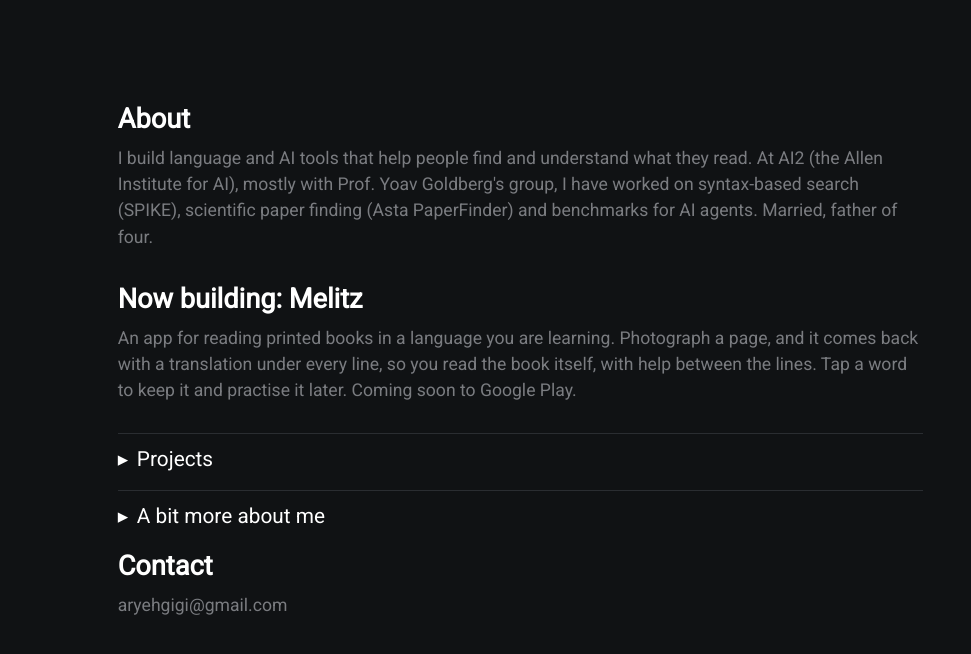
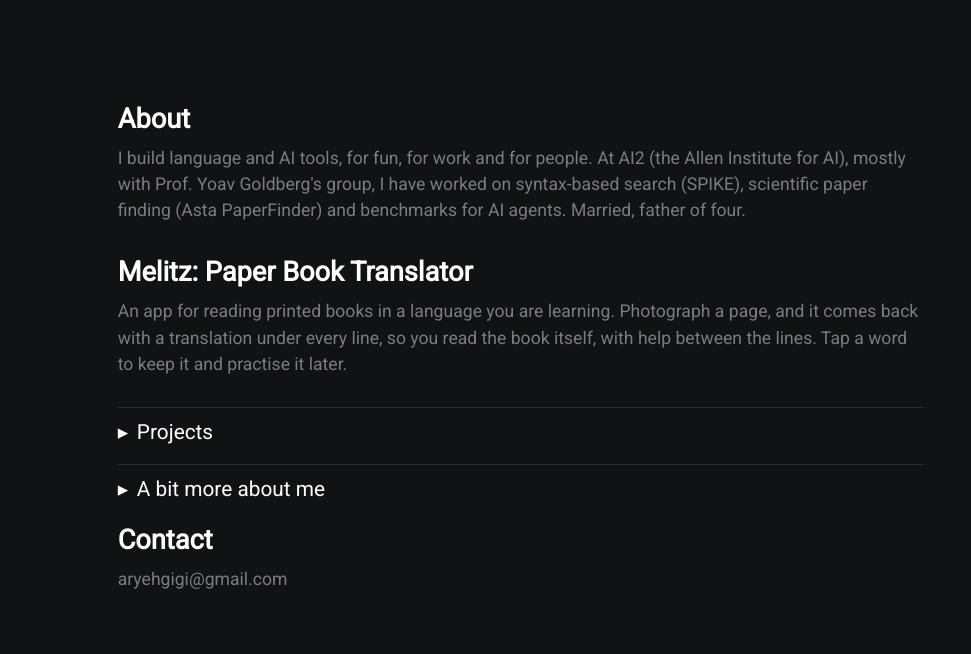
Before and after one commit to aryehgigi/aryehgigi.github.io, a plain HTML site: page index.html in a window 1280 px wide. Shown: the full height of the page, 309-1280 px from the left. Drawn offline with Linux system fonts and the light colour scheme.

Commit message:
About: the owner's words; Melitz under its store title
Co-Authored-By: Claude Opus 5.5 <noreply@anthropic.com>

```diff
--- a/index.html
+++ b/index.html
@@ -20,10 +20,10 @@
         </div>
         <div class="section-2">
             <h2>About</h2>
-            <p>I build language and AI tools that help people find and understand what they read. At AI2 (the Allen Institute for AI), mostly with Prof. Yoav Goldberg's group, I have worked on syntax-based search (SPIKE), scientific paper finding (Asta PaperFinder) and benchmarks for AI agents. Married, father of four.</p>
+            <p>I build language and AI tools, for fun, for work and for people. At AI2 (the Allen Institute for AI), mostly with Prof. Yoav Goldberg's group, I have worked on syntax-based search (SPIKE), scientific paper finding (Asta PaperFinder) and benchmarks for AI agents. Married, father of four.</p>
 
-            <h2>Now building: Melitz</h2>
-            <p>An app for reading printed books in a language you are learning. Photograph a page, and it comes back with a translation under every line, so you read the book itself, with help between the lines. Tap a word to keep it and practise it later. Coming soon to Google Play.</p>
+            <h2>Melitz: Paper Book Translator</h2>
+            <p>An app for reading printed books in a language you are learning. Photograph a page, and it comes back with a translation under every line, so you read the book itself, with help between the lines. Tap a word to keep it and practise it later.</p>
 
             <details>
                 <summary>Projects</summary>
```
